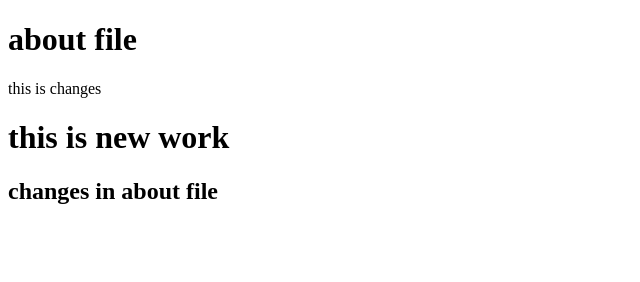
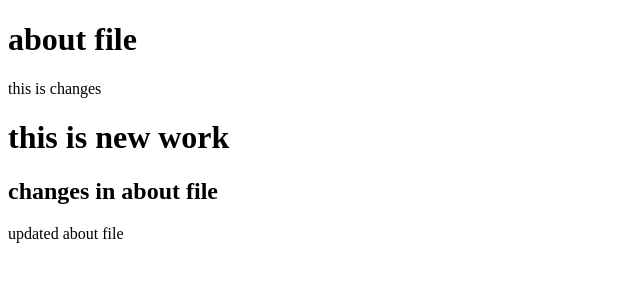
Before and after one commit to farzanayousaf123/Second-Git, a plain HTML site: page about.html in a window 1280 px wide. Shown: the whole page, without its empty margins (0-640 px from the left). Drawn offline with Linux system fonts and the light colour scheme.

Commit message:
updated file

```diff
--- a/about.html
+++ b/about.html
@@ -11,5 +11,6 @@
     <p>this is changes</p>
     <h1>this is new work</h1>
     <h2>changes in about file</h2>
+    <p>updated about file</p>
 </body>
 </html>
```
